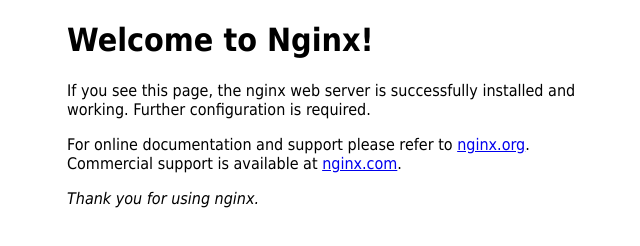
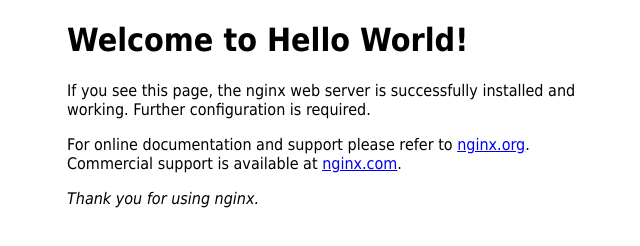
Before and after one commit to sriravi25/nginx_CICD, a plain HTML site: page index.html in a window 1280 px wide. Shown: the whole page, without its empty margins (293-933 px from the left). Drawn offline with Linux system fonts and the light colour scheme.

Commit message:
Update index.html

```diff
--- a/index.html
+++ b/index.html
@@ -9,7 +9,7 @@ font-family: Tahoma, Verdana, Arial, sans-serif; }
 </style>
 </head>
 <body>
-<h1>Welcome to Nginx!</h1>
+<h1>Welcome to Hello World!</h1>
 <p>If you see this page, the nginx web server is successfully installed and
 working. Further configuration is required.</p>
 
```
